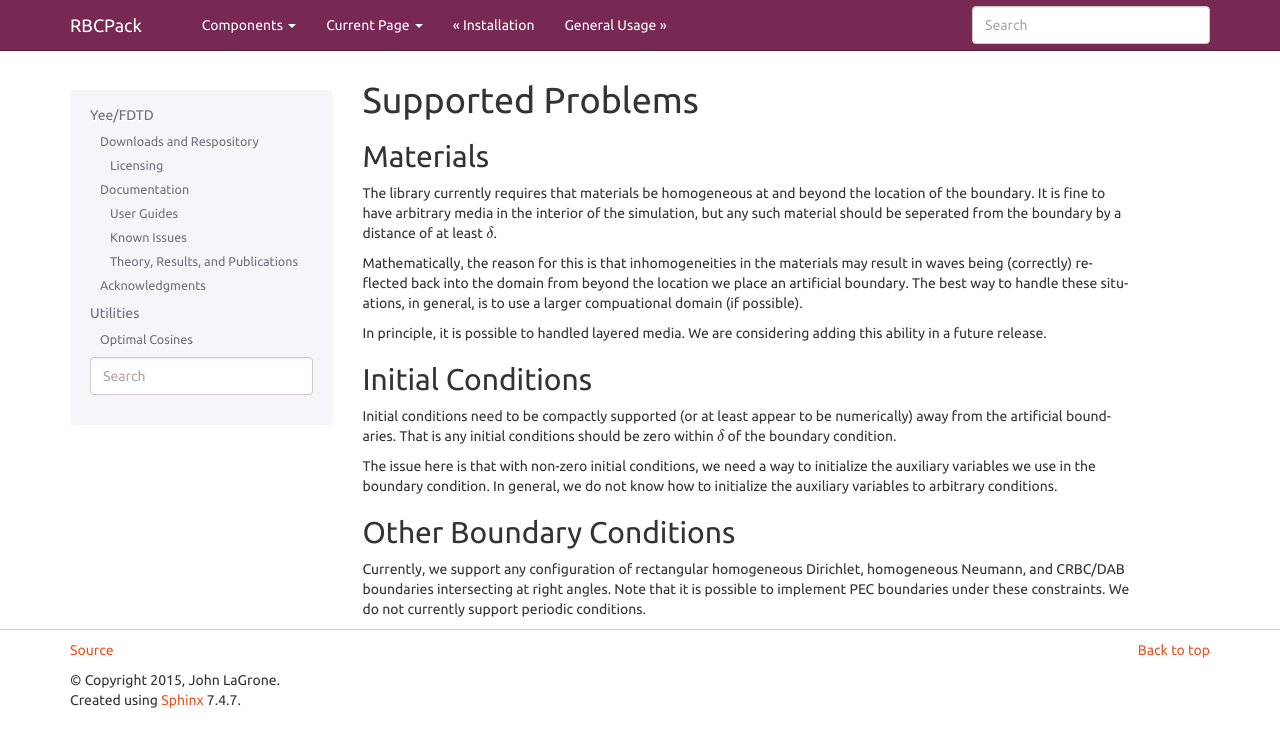
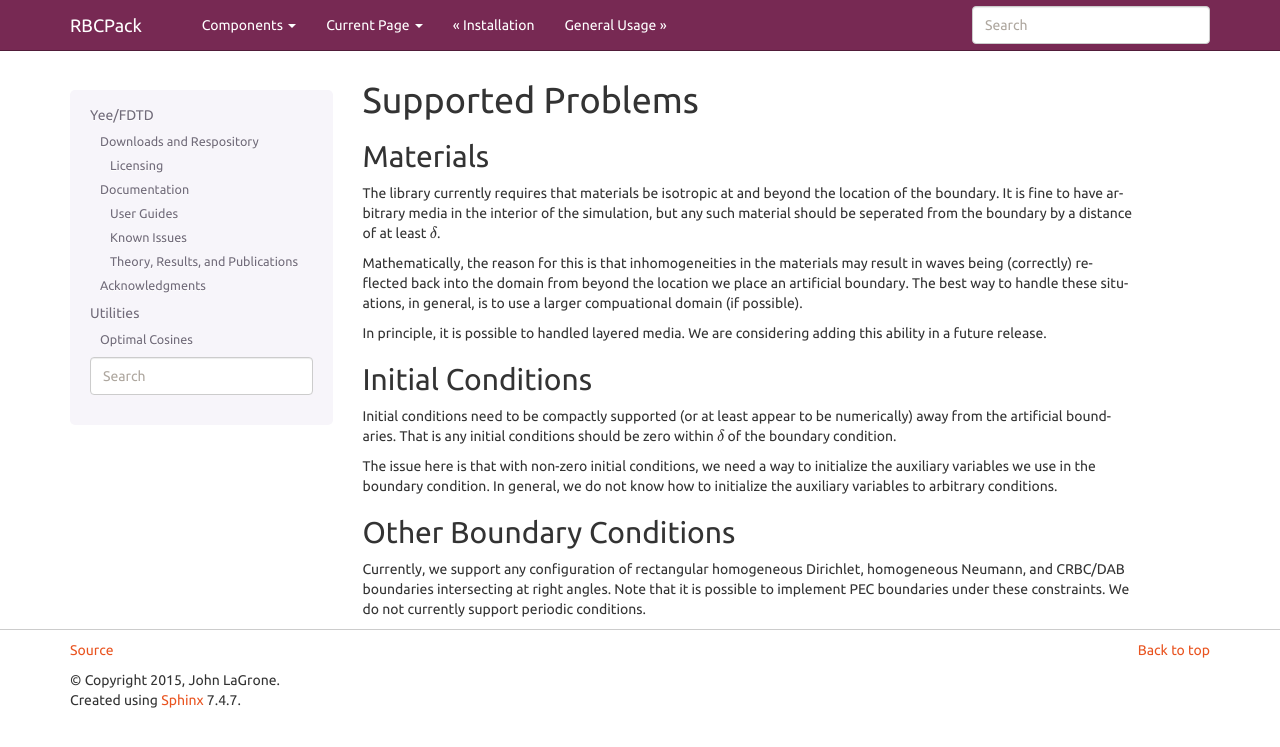
Before and after one commit to jrlagrone/rbcpack, a Sphinx documentation site: the page built from docs/source/YeeCRBC/supported_problems.rst, in a window 1280 px wide. Shown: the top 747 px of the page. Built offline with Sphinx 7.4.7, drawn with Linux system fonts in a browser that asks for light colours; the version number could not be read and is left out.

Commit message:
fix some typos

```diff
--- a/docs/source/YeeCRBC/2d_kg_matlab.rst
+++ b/docs/source/YeeCRBC/2d_kg_matlab.rst
@@ -86,7 +86,7 @@ Letting
   \begin{align}
     \frac{u(x_i,y_j,t_{n-1}) - 2u(x_i,y_j,t_{n}) + u(x_i,y_j,t_{n+1})}{\Delta t}
     = c\left( \frac{u(x_{i-1},y_j,t_{n}) - 2u(x_i,y_j,t_{n}) + u(x_{i+1},y_j,t_{n})}{\Delta x}
-      + \frac{u(x_{i},y_{j-1},t_{n}) - 2u(x_i,y_j,t_{n}) + u(x_{i},y_{j+1},t_{n})}{\Delta x}\right)
+      + \frac{u(x_{i},y_{j-1},t_{n}) - 2u(x_i,y_j,t_{n}) + u(x_{i},y_{j+1},t_{n})}{\Delta y}\right)
       - s u(x_i,y_j,t_{n}).
   \end{align}
 
--- a/docs/source/YeeCRBC/2d_wave_matlab.rst
+++ b/docs/source/YeeCRBC/2d_wave_matlab.rst
@@ -87,7 +87,7 @@ Letting
   \begin{align}
     \frac{u(x_i,y_j,t_{n-1}) - 2u(x_i,y_j,t_{n}) + u(x_i,y_j,t_{n+1})}{\Delta t}
     = c\left( \frac{u(x_{i-1},y_j,t_{n}) - 2u(x_i,y_j,t_{n}) + u(x_{i+1},y_j,t_{n})}{\Delta x}
-      + \frac{u(x_{i},y_{j-1},t_{n}) - 2u(x_i,y_j,t_{n}) + u(x_{i},y_{j+1},t_{n})}{\Delta x}\right)
+      + \frac{u(x_{i},y_{j-1},t_{n}) - 2u(x_i,y_j,t_{n}) + u(x_{i},y_{j+1},t_{n})}{\Delta y}\right)
   \end{align}
 
 We use the discretization of the DAB described in :ref:`theory overview <dab_discretization>`
--- a/docs/source/YeeCRBC/supported_problems.rst
+++ b/docs/source/YeeCRBC/supported_problems.rst
@@ -5,7 +5,7 @@ Supported Problems
 Materials
 =========
 
-The library currently requires that materials be homogeneous at and beyond the
+The library currently requires that materials be isotropic at and beyond the
 location of the boundary. It is fine to have arbitrary media in the interior of
 the simulation, but any such material should be seperated from the boundary by a
 distance of at least :math:`\delta`.
```
Also changed, not shown: other parts of docs/source/YeeCRBC/2d_kg_matlab.rst (+1 -1 lines), other parts of docs/source/YeeCRBC/2d_wave_matlab.rst (+1 -1 lines).
